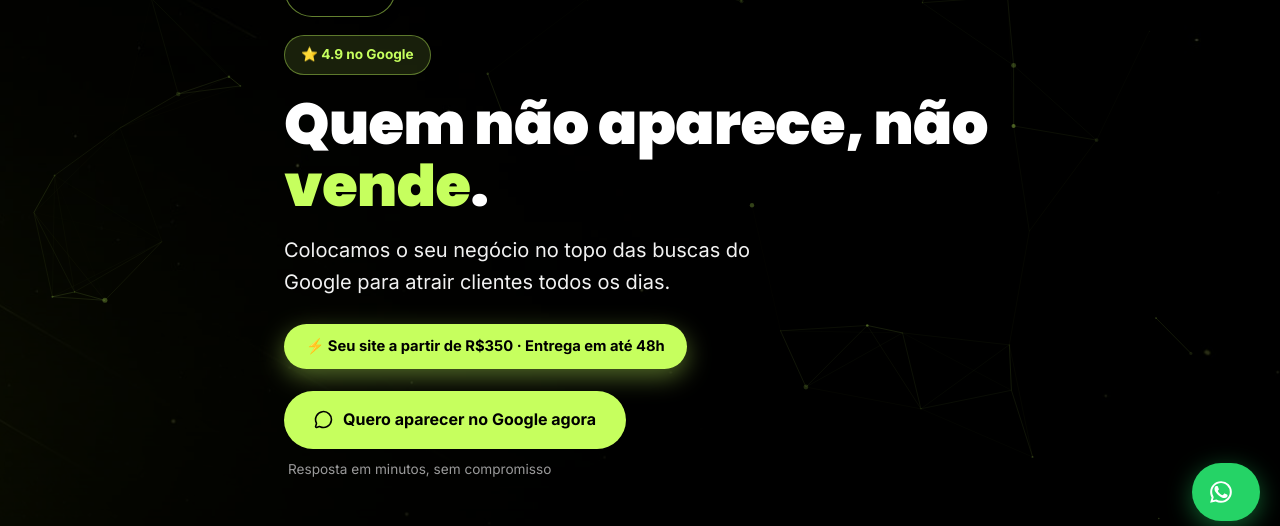
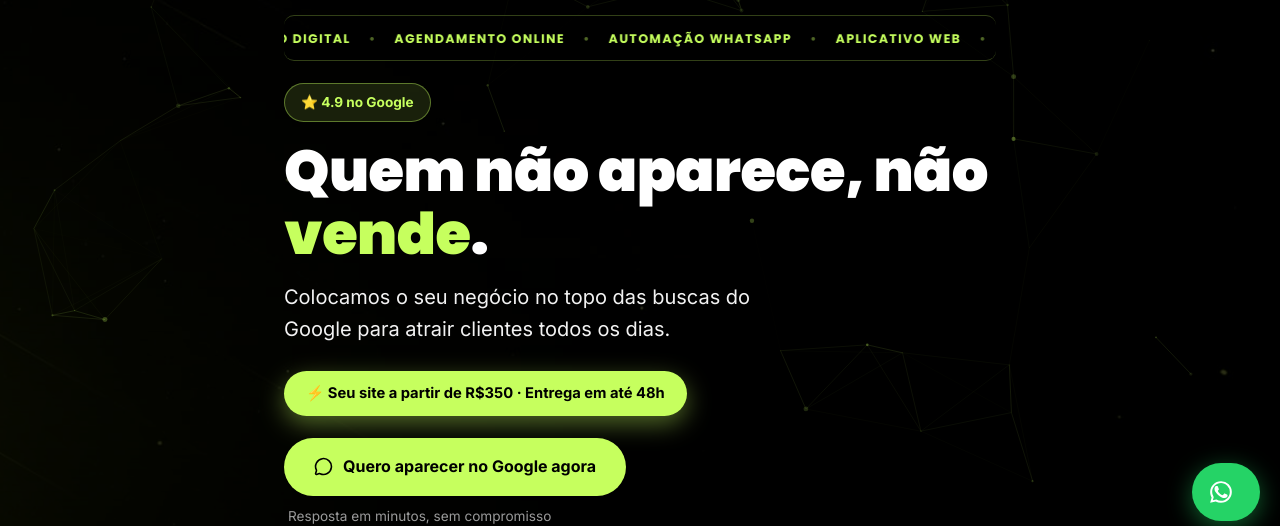
Before and after one commit to MBstudiomj/mb-studio, a plain HTML site: page index.html in a window 1280 px wide. Shown: the part 259-785 px from the top of the page. Drawn offline with nearby package versions, Linux system fonts and the light colour scheme; animation ran at ten frames a second.

Commit message:
adiciona faixa marquee continua no hero, traduzida em PT/EN/ES

```diff
--- a/index.html
+++ b/index.html
@@ -279,6 +279,31 @@ body.nav-open .hamburger span:nth-child(3){ transform:translateY(-7px) rotate(-4
 #particles-js canvas{ display:block; }
 .hero-content{ position:relative; z-index:2; max-width:760px; padding-block:40px; }
 
+/* Faixa marquee dentro do Hero — contida na largura do .hero-content
+   (diferente da faixa de marca d'água full-bleed logo abaixo do Hero).
+   Conteúdo é montado via JS (buildHeroMarquee) porque troca de idioma;
+   por isso não tem fundo de blur pesado nem nada custoso de renderizar,
+   pra rolar liso mesmo no celular com partículas + parallax já ativos. */
+.hero-marquee{
+  width:100%; overflow:hidden;
+  margin-bottom:22px; padding:9px 0;
+  border-top:1px solid rgba(198,255,94,.25);
+  border-bottom:1px solid rgba(198,255,94,.25);
+  background:rgba(0,0,0,.4);
+  border-radius:var(--radius-sm);
+}
+.hero-marquee-track{
+  display:inline-flex; width:max-content; white-space:nowrap;
+  animation:marquee-scroll 32s linear infinite;
+  will-change:transform;
+}
+.hero-marquee-track span{
+  font-family:var(--font-heading); font-weight:700;
+  font-size:.78rem; text-transform:uppercase; letter-spacing:1.4px;
+  color:var(--color-accent); padding-inline:14px; white-space:nowrap;
+}
+.hero-marquee-track span.sep{ color:rgba(198,255,94,.4); padding-inline:4px; }
+
 /* Logo dentro do Hero: chip com fundo próprio para garantir contraste
    sobre a foto de fundo, não depende do que estiver atrás dela.
    Tamanho = o dobro da versão original (56px -> 112px), responsivo via clamp. */
@@ -804,6 +829,10 @@ body.nav-open .hamburger span:nth-child(3){ transform:translateY(-7px) rotate(-4
   <div class="container hero-content">
     <div class="hero-logo reveal">
       <img src="logo-mb-studio.png" alt="MB Studio"> <!-- IMG: logo-mb-studio -->
+    </div>
+
+    <div class="hero-marquee" aria-hidden="true">
+      <div class="hero-marquee-track" id="heroMarqueeTrack"></div>
     </div>
 
     <span class="badge reveal" data-i18n="hero_badge">⭐ 4.9 no Google</span>
@@ -1270,6 +1299,8 @@ body.nav-open .hamburger span:nth-child(3){ transform:translateY(-7px) rotate(-4
       hero_title_pre: 'Quem não aparece, não', hero_title_accent: 'vende',
       hero_subtitle: 'Colocamos o seu negócio no topo das buscas do Google para atrair clientes todos os dias.',
       hero_promo: '⚡ Seu site a partir de R$350 · Entrega em até 48h',
+      marquee_delivery: '🚀 Entrega em até 48h', marquee_support: '🔧 Suporte contínuo após entrega',
+      marquee_custom: '💻 Feito sob medida pro seu negócio',
       hero_cta: 'Quero aparecer no Google agora',
       hero_cta_note: 'Resposta em minutos, sem compromisso',
       stat1_label: 'sites entregues', stat2_label: 'de clientes satisfeitos', stat3_label: 'Entrega em poucos dias',
@@ -1345,6 +1376,8 @@ body.nav-open .hamburger span:nth-child(3){ transform:translateY(-7px) rotate(-4
       hero_title_pre: "If you're invisible, you don't", hero_title_accent: 'sell',
       hero_subtitle: 'We put your business at the top of Google search results to attract customers every day.',
       hero_promo: '⚡ Your website from $350 · Delivered in up to 48h',
+      marquee_delivery: '🚀 Delivery in up to 48h', marquee_support: '🔧 Ongoing support after delivery',
+      marquee_custom: '💻 Custom-built for your business',
       hero_cta: 'I want to rank on Google now',
       hero_cta_note: 'Reply within minutes, no commitment',
       stat1_label: 'websites delivered', stat2_label: 'of customers satisfied', stat3_label: 'Delivered in just days',
@@ -1420,6 +1453,8 @@ body.nav-open .hamburger span:nth-child(3){ transform:translateY(-7px) rotate(-4
       hero_title_pre: 'Si no apareces, no', hero_title_accent: 'vendes',
       hero_subtitle: 'Ponemos tu negocio en el top de las búsquedas de Google para atraer clientes todos los días.',
       hero_promo: '⚡ Tu sitio desde R$350 · Entrega en hasta 48h',
+      marquee_delivery: '🚀 Entrega en hasta 48h', marquee_support: '🔧 Soporte continuo después de la entrega',
+      marquee_custom: '💻 Hecho a medida para tu negocio',
       hero_cta: 'Quiero aparecer en Google ahora',
       hero_cta_note: 'Respuesta en minutos, sin compromiso',
       stat1_label: 'sitios entregados', stat2_label: 'de clientes satisfechos', stat3_label: 'Entrega en pocos días',
@@ -1493,6 +1528,24 @@ body.nav-open .hamburger span:nth-child(3){ transform:translateY(-7px) rotate(-4
   window.MB_I18N = I18N;
   window.MB_LANG = 'pt';
 
+  /* Faixa marquee do Hero: montada via JS (não duplicada à mão no HTML)
+     porque o conteúdo muda de idioma. Duplica a sequência 2x pra a
+     animação (translateX 0 -> -50%) fazer um loop perfeitamente contínuo,
+     sem espaço vazio nem salto entre o fim e o começo. */
+  var HERO_MARQUEE_KEYS = [
+    'svc1', 'svc2', 'svc3', 'svc4', 'svc5', 'svc6', 'svc7', 'svc8', 'svc9', 'svc10',
+    'marquee_delivery', 'hero_badge', 'marquee_support', 'marquee_custom'
+  ];
+  function buildHeroMarquee(dict){
+    var track = document.getElementById('heroMarqueeTrack');
+    if (!track) return;
+    var items = HERO_MARQUEE_KEYS.map(function(k){ return dict[k]; }).filter(Boolean);
+    var sequence = items.map(function(text){
+      return '<span>' + text + '</span><span class="sep">•</span>';
+    }).join('');
+    track.innerHTML = sequence + sequence;
+  }
+
   function applyLanguage(lang){
     var dict = I18N[lang] || I18N.pt;
     window.MB_LANG = I18N[lang] ? lang : 'pt';
@@ -1518,6 +1571,8 @@ body.nav-open .hamburger span:nth-child(3){ transform:translateY(-7px) rotate(-4
 
     var serviceModalClose = document.getElementById('serviceModalClose');
     if (serviceModalClose && dict.modal_close) serviceModalClose.setAttribute('aria-label', dict.modal_close);
+
+    buildHeroMarquee(dict);
 
     langButtons.forEach(function(b){
       b.classList.toggle('active', b.getAttribute('data-lang') === window.MB_LANG);
```
